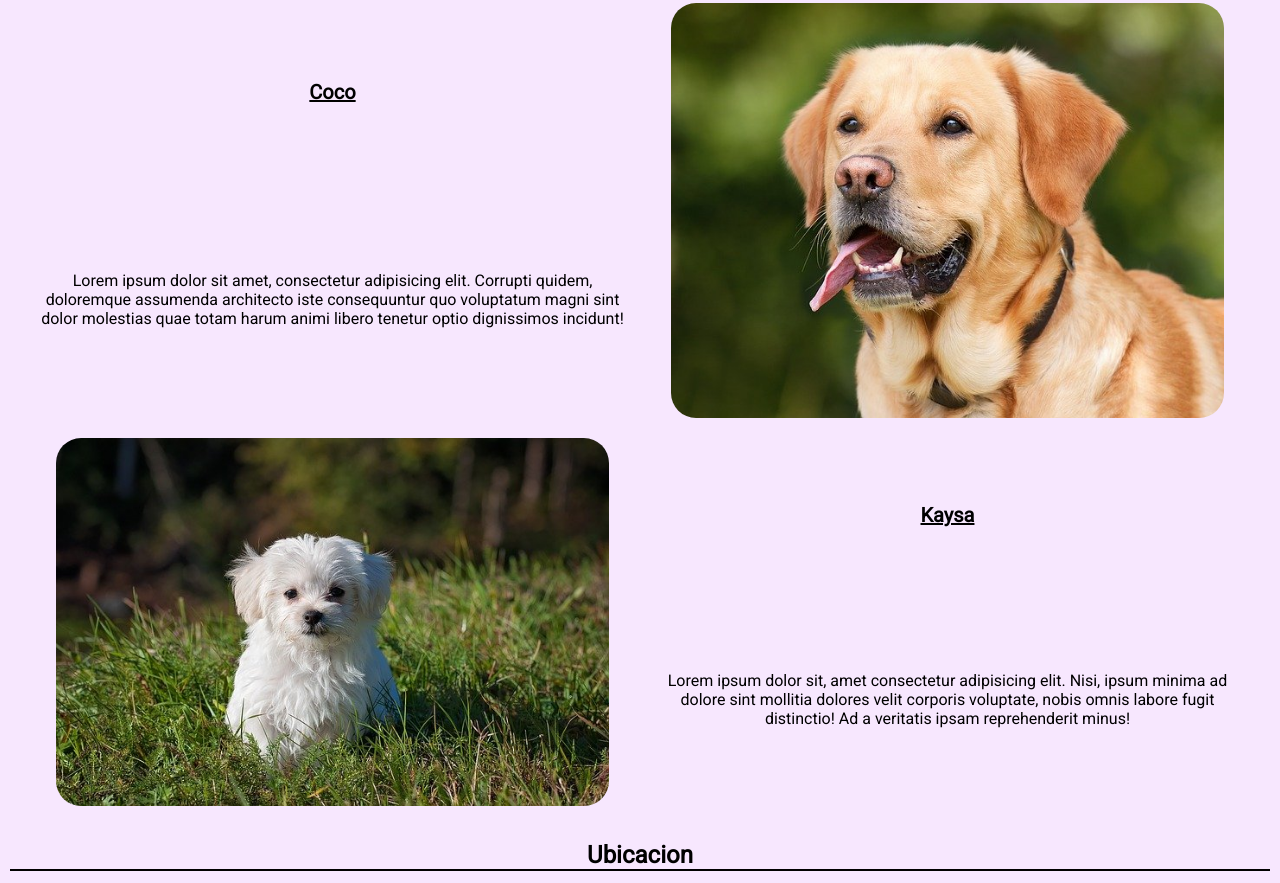
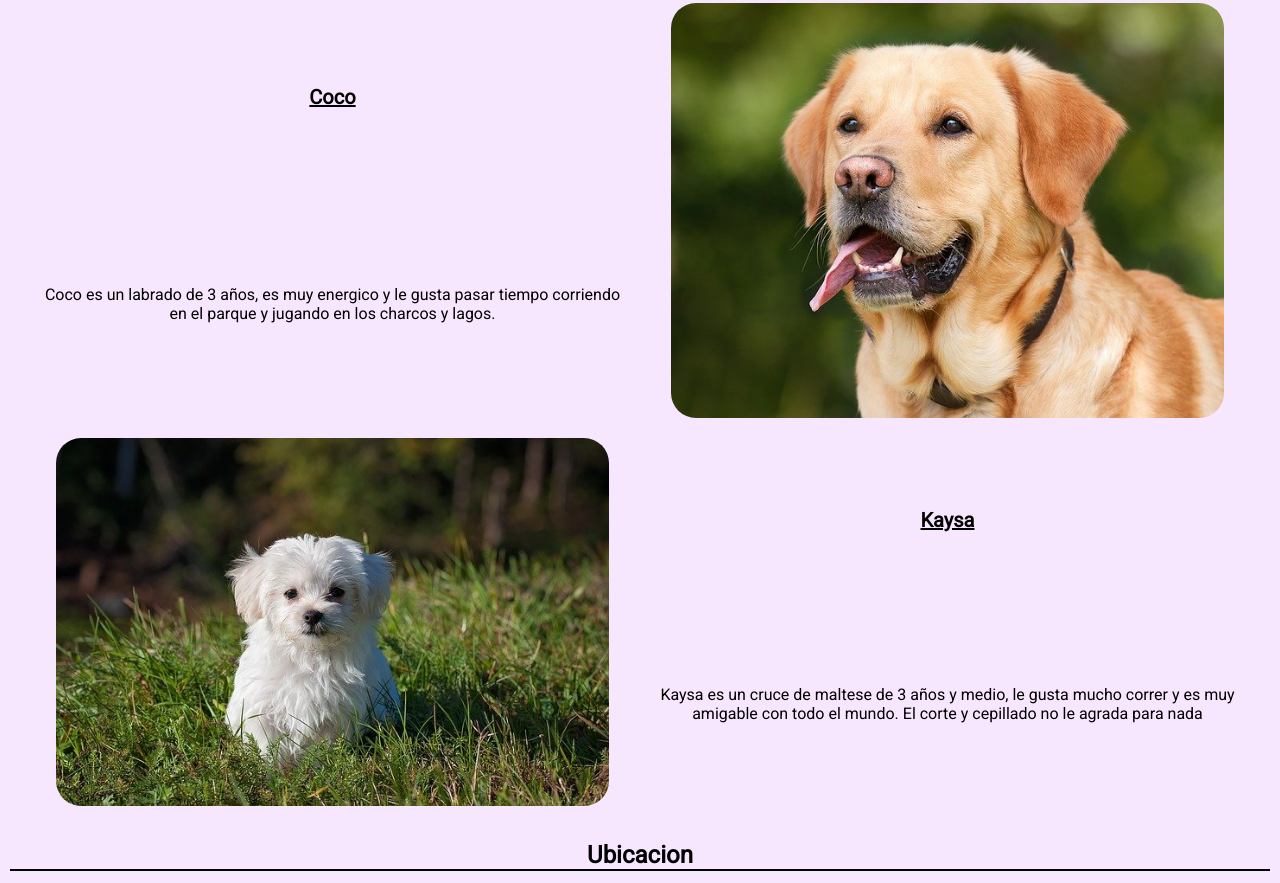
Before and after one commit to mbuitragoc/DogtoraKathe, a plain HTML site: page index.html in a window 1280 px wide. Shown: the part 457-1340 px from the top of the page. Drawn offline with nearby package versions, Linux system fonts and the light colour scheme; grey boxes are pictures that could not be loaded.

Commit message:
added a mixin in _clientesInicio

```diff
--- a/assets/scss/_clientesInicio.scss
+++ b/assets/scss/_clientesInicio.scss
@@ -22,33 +22,31 @@
   }
 }
 
-#cliente1 {
+@mixin distribucion{
   display: grid;
   grid-template-columns: 1fr 1fr;
   grid-template-rows: auto auto;
-  grid-template-areas:
-    "nombre img"
-    "descripcion img";
   justify-items: center;
   align-items: center;
   padding: 5px;
   margin: 10px;
+}
+
+#cliente1 {
+  @include distribucion();
+  grid-template-areas:
+  "nombre img"
+  "descripcion img";
   .cliente1_img {
     grid-area: img;
   }
 }
 
 #cliente2 {
-  display: grid;
-  grid-template-columns: 1fr 1fr;
-  grid-template-rows: auto auto;
+  @include distribucion();
   grid-template-areas:
-    "img nombre"
-    "img descripcion";
-  justify-items: center;
-  align-items: center;
-  padding: 5px;
-  margin: 10px;
+  "img nombre"
+  "img descripcion";
   .cliente2_img {
     grid-area: img;
   }
--- a/index.html
+++ b/index.html
@@ -113,10 +113,7 @@
         <article id="cliente1">
           <h3 class="cliente1_nombre">Coco</h3>
           <p class="cliente1_descripcion">
-            Lorem ipsum dolor sit amet, consectetur adipisicing elit. Corrupti
-            quidem, doloremque assumenda architecto iste consequuntur quo
-            voluptatum magni sint dolor molestias quae totam harum animi libero
-            tenetur optio dignissimos incidunt!
+            Coco es un labrado de 3 años, es muy energico y le gusta pasar tiempo corriendo en el parque y jugando en los charcos y lagos.
           </p>
           <img
             class="cliente1_img"
@@ -127,10 +124,7 @@
         <article id="cliente2">
           <h3 class="cliente2_nombre">Kaysa</h3>
           <p class="cliente2_descripcion">
-            Lorem ipsum dolor sit, amet consectetur adipisicing elit. Nisi,
-            ipsum minima ad dolore sint mollitia dolores velit corporis
-            voluptate, nobis omnis labore fugit distinctio! Ad a veritatis ipsam
-            reprehenderit minus!
+            Kaysa es un cruce de maltese de 3 años y medio, le gusta mucho correr y es muy amigable con todo el mundo. El corte y cepillado no le agrada para nada
           </p>
           <img
             class="cliente2_img"
```
Also changed, not shown: assets/css/style.css.
